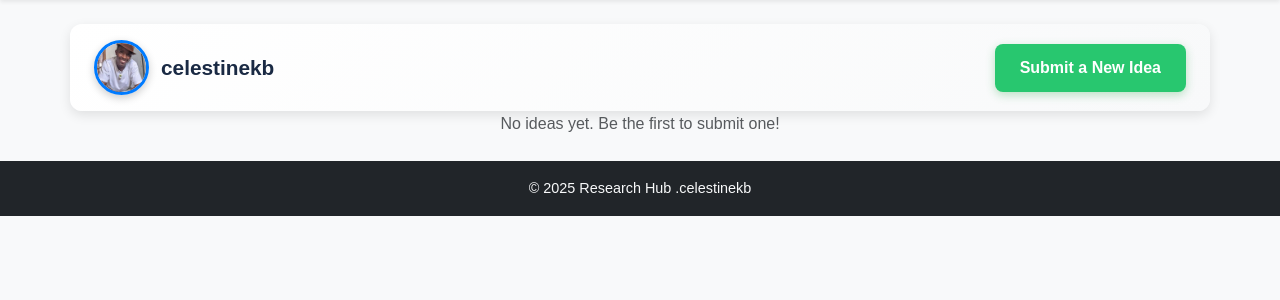
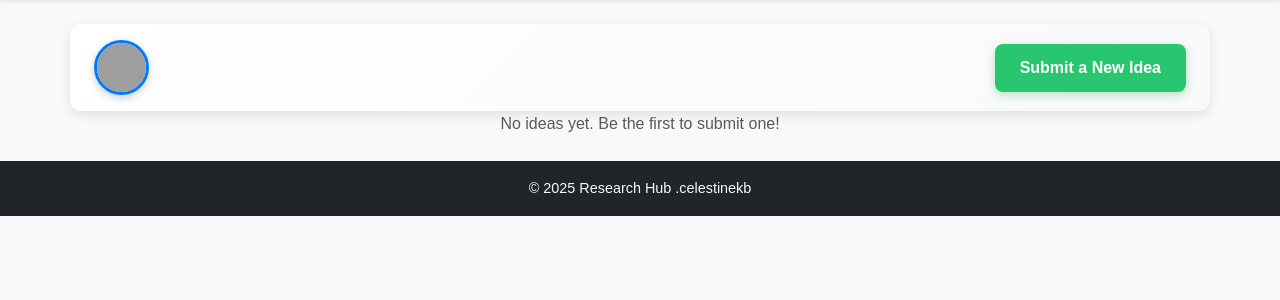
Before and after one commit to Celestinekb/ideaHub, a Django app: page / in a window 1280 px wide. Shown: the part 65-365 px from the top of the page. Run offline with Django 5.2, Linux system fonts and the light colour scheme; grey boxes are pictures that could not be loaded.

Commit message:
Updated profile section to dynamically load user data

```diff
--- a/ideas/templates/ideas/idea_list.html
+++ b/ideas/templates/ideas/idea_list.html
@@ -11,21 +11,29 @@
 {% block content %}
 <div class="container mt-4">
     <!-- User Profile Section -->
+    <!-- User Profile Section -->
 <div class="profile-container">
     <div class="profile-info">
         <!-- Profile Picture -->
-            <img src="/media/profile_pics/FB_IMG_1711797824316_p8iigxs.jpg?March 12, 2025, 11:58 p.m."
-                 alt="Profile Picture"
+        {% if user.is_authenticated and user.profile.profile_picture %}
+            <img src="{{ user.profile.profile_picture.url }}"
+                 alt="Profile Picture of {{ user.username }}"
+                 class="profile-pic"
                  loading="lazy">
+        {% else %}
+            <img src="/static/images/default-profile.png"
+                 alt="Default Profile Picture"
+                 class="profile-pic"
+                 loading="lazy">
+        {% endif %}
 
         <!-- Username -->
-            <span class="username">celestinekb</span>
+        <span class="username">{{ user.username }}</span>
     </div>
 
     <!-- Submit Button -->
-        <a href="/submit/" class="btn btn-submit">Submit a New Idea</a>
+    <a href="{% url 'submit_idea' %}" class="btn btn-submit">Submit a New Idea</a>
 </div>
-
 
 
     <!-- Research Ideas List -->
```
Also changed, not shown: db.sqlite3, media/profile_pics/IMG_20230614_102531_680.jpg (added). Lines whose indentation alone changed are shown as unchanged.
